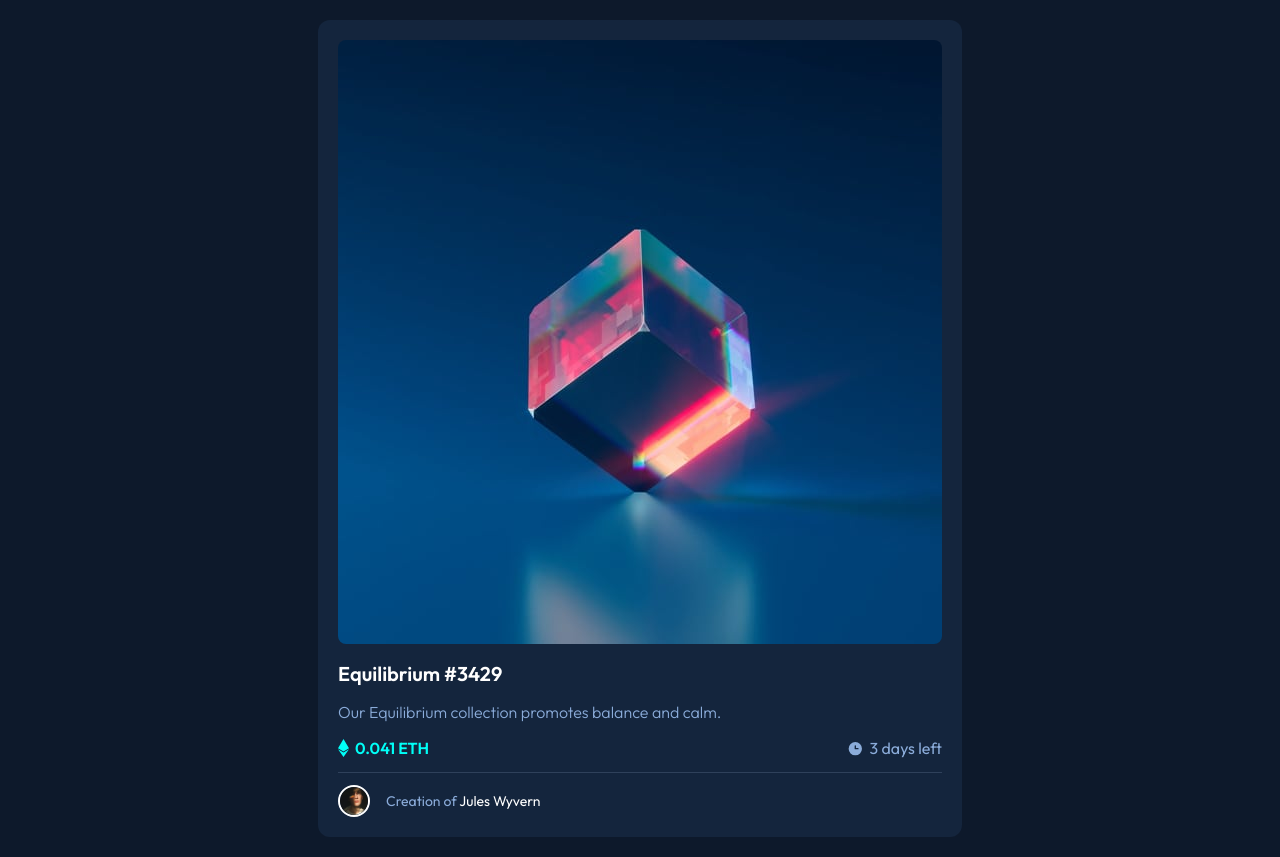
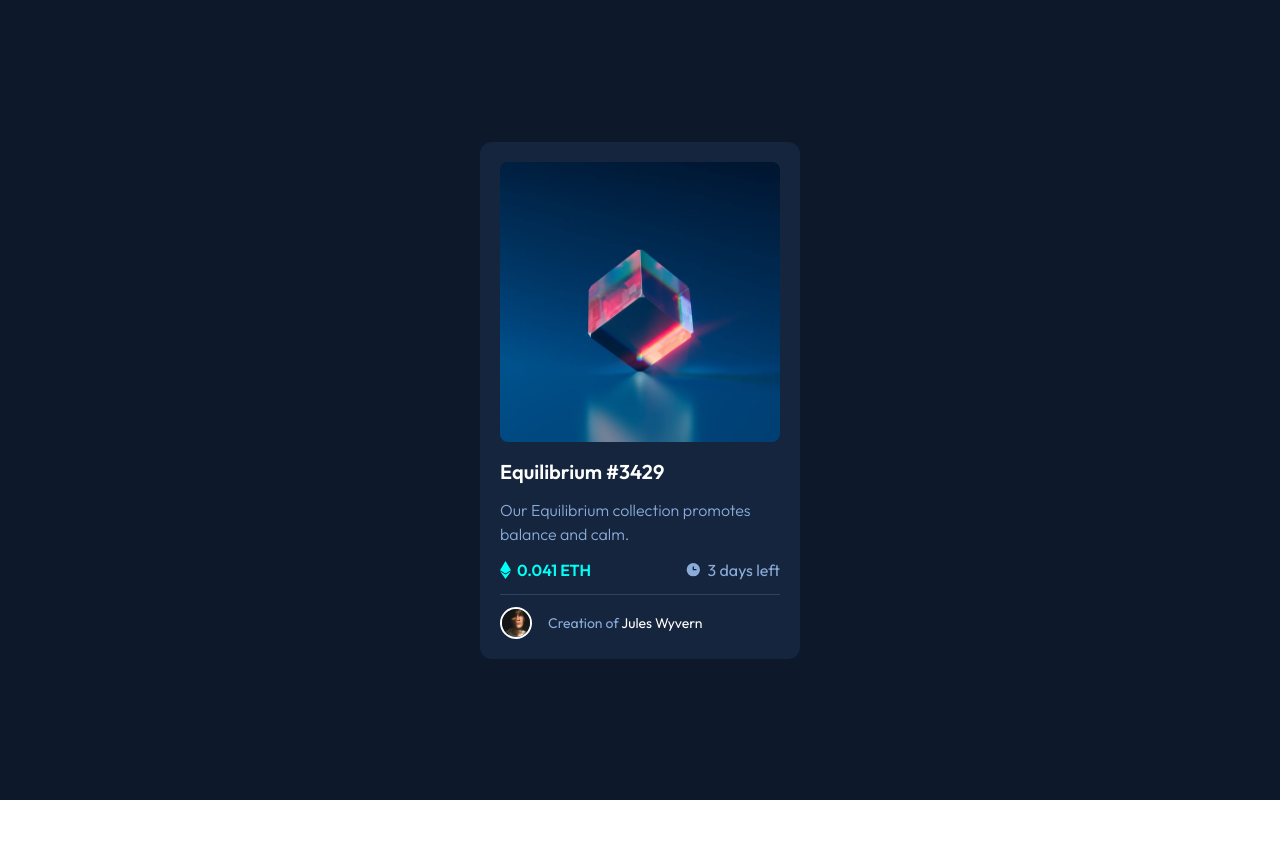
Before and after one commit to revuwem/nft-preview-card-component, a React (Vite) app: page / in a window 1280 px wide. After the commit the page ends 800 px from the top, so only its background shows below. Built offline with nearby package versions, Linux system fonts and the light colour scheme.

Commit message:
feat(Card): add max width

```diff
--- a/src/components/Card.tsx
+++ b/src/components/Card.tsx
@@ -2,7 +2,7 @@ interface ICardProps {}
 
 const Card: React.FC<ICardProps> = () => {
   return (
-    <section className="p-5 bg-blue-200 rounded-xl">
+    <section className="max-w-xs p-5 bg-blue-200 rounded-xl">
       <div className="relative overflow-hidden rounded-lg mb-4 h-2/5">
         <img src="/images/image-equilibrium.jpg" alt="Image of equilibrium" />
         <a
```
